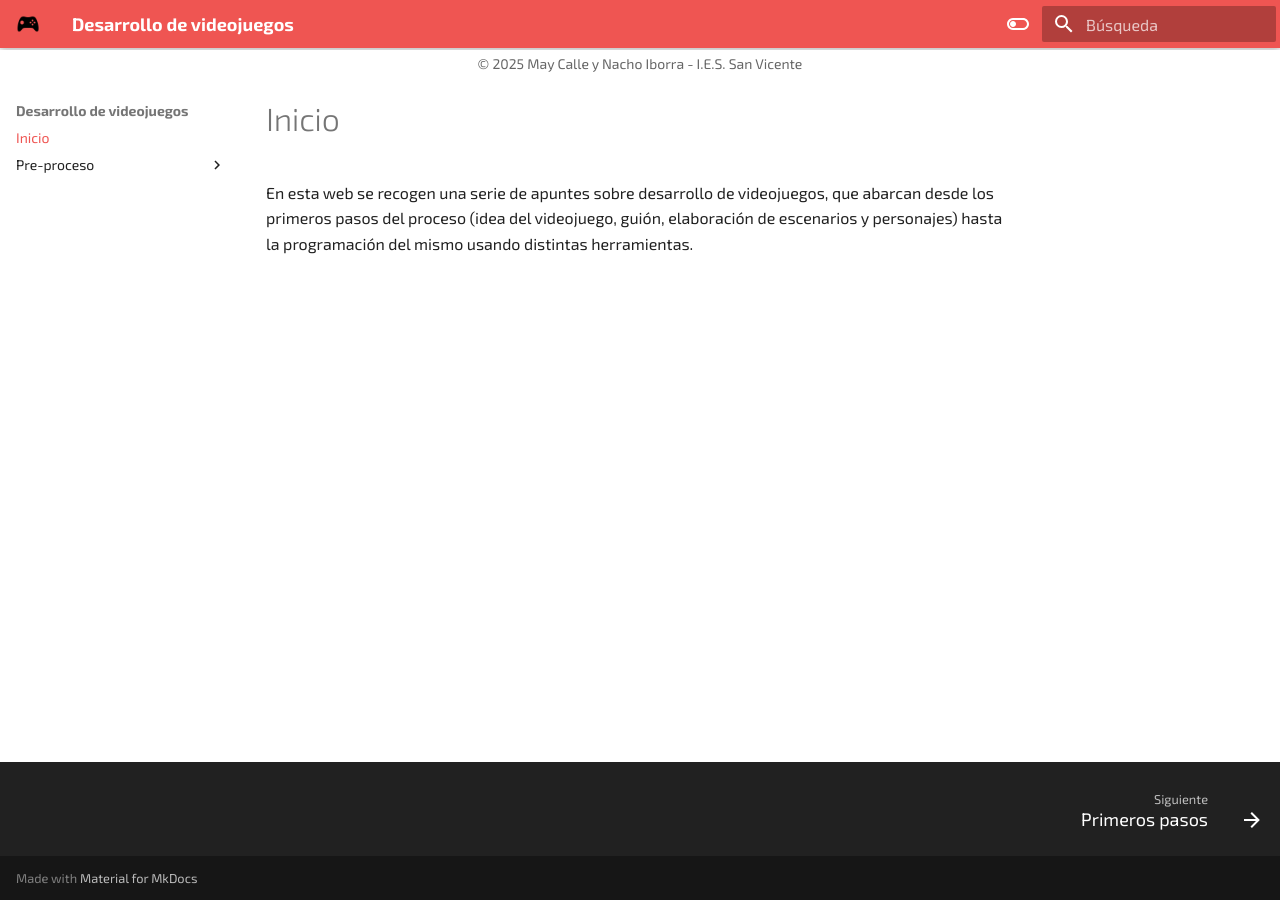
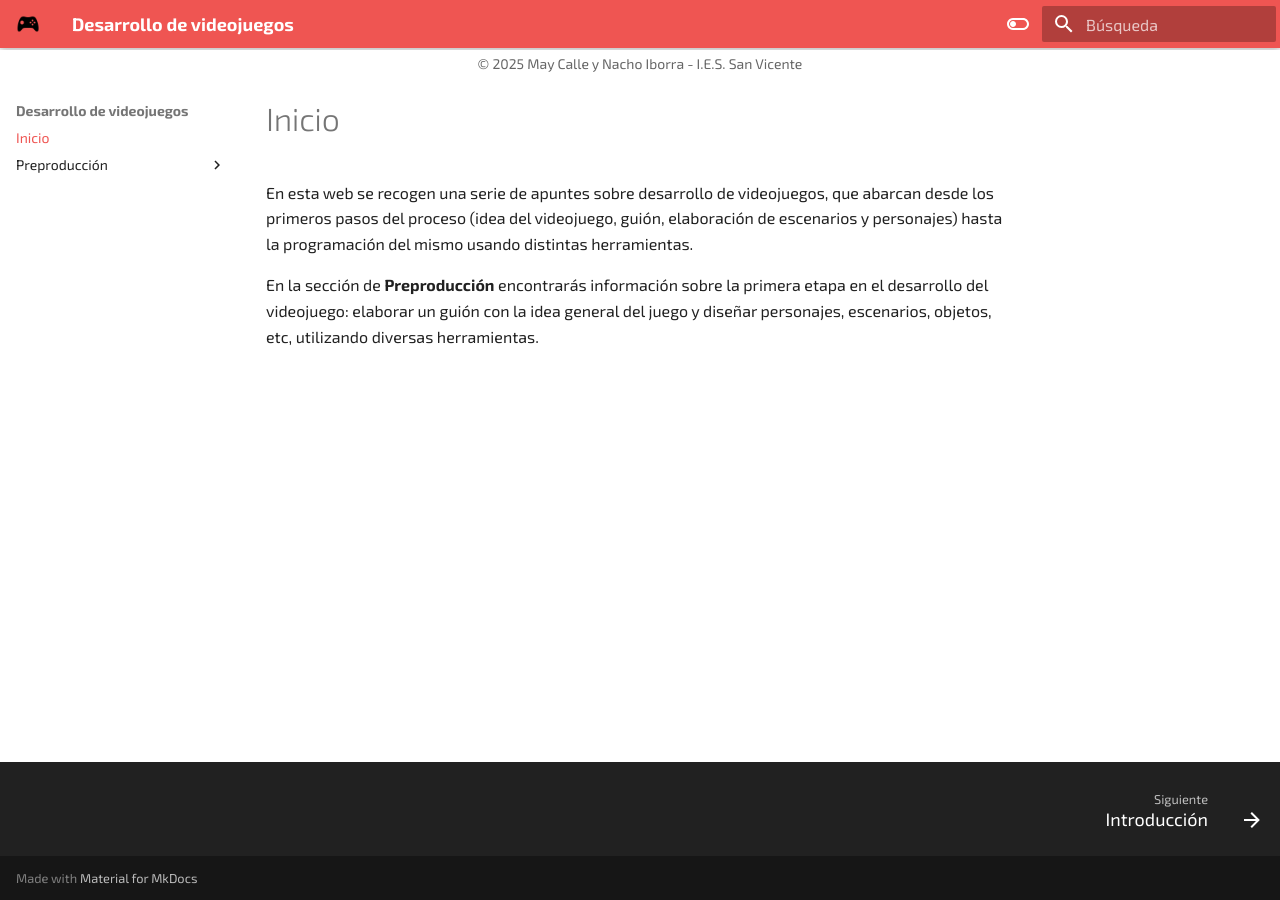
Before and after one commit to nachoiborraIES/videojuegos, an MkDocs documentation site: the page built from docs/index.md, in a window 1280 px wide. Built offline with MkDocs 1.6.1 and Material for MkDocs 9.7.7, drawn with Linux system fonts in a browser that asks for light colours; a script that is not in the unit is left out.

Commit message:
preproduccion intro

```diff
--- a/docs/css/extra.css
+++ b/docs/css/extra.css
@@ -18,6 +18,23 @@
     background-color: var(--md-default-bg-color);
     padding: 5px 0;
     z-index: 10;
+}
+
+.panel
+{
+    display: flex;
+    flex-direction: row;
+    justify-content: center;
+    flex-wrap: wrap;
+}
+
+.caja
+{
+    padding: 10px;
+    margin: 10px;
+    text-align: center;
+    flex: 1;
+    min-width: 250px;
 }
 
 /* Características especiales para impresión */
--- a/docs/index.md
+++ b/docs/index.md
@@ -1,3 +1,5 @@
 # Inicio
 
 En esta web se recogen una serie de apuntes sobre desarrollo de videojuegos, que abarcan desde los primeros pasos del proceso (idea del videojuego, guión, elaboración de escenarios y personajes) hasta la programación del mismo usando distintas herramientas.
+
+En la sección de **Preproducción** encontrarás información sobre la primera etapa en el desarrollo del videojuego: elaborar un guión con la idea general del juego y diseñar personajes, escenarios, objetos, etc, utilizando diversas herramientas.
--- a/mkdocs.yml
+++ b/mkdocs.yml
@@ -17,7 +17,8 @@ use_directory_urls: false
 # Menú de navegación (izquierda)
 nav:
   - Inicio: index.md
-  - Pre-proceso:
+  - Preproducción:
+    - Introducción: preproduccion.md
     - Inkscape:
       - Primeros pasos: inkscape_01.md
     - Piskel:
```
Also changed, not shown: docs/preproduccion.md (added, +48 -0 lines), docs/images/ejemplo_imagen_pixel_art.jpg (added), docs/images/ejemplo_imagen_vectorial.jpg (added), docs/images/logo_inkscape.png (added), docs/images/logo_piskel.png (added).
